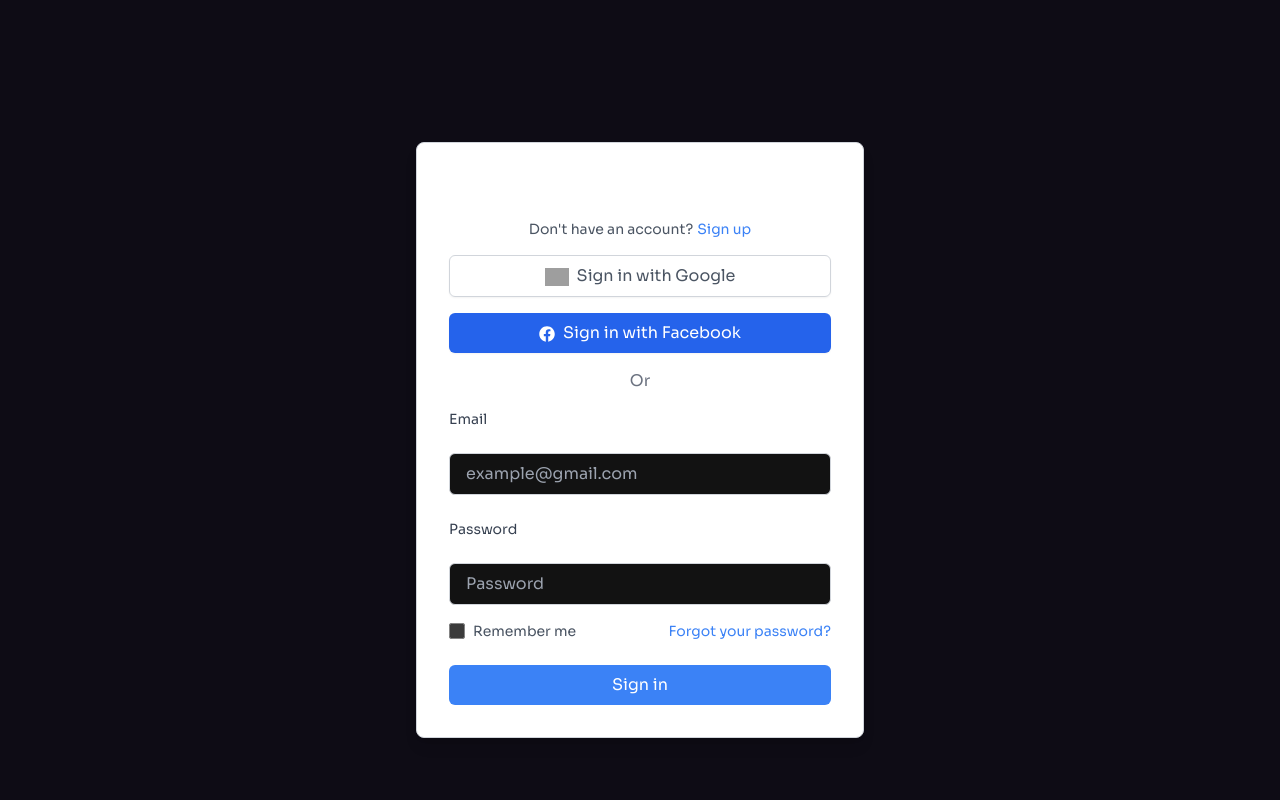
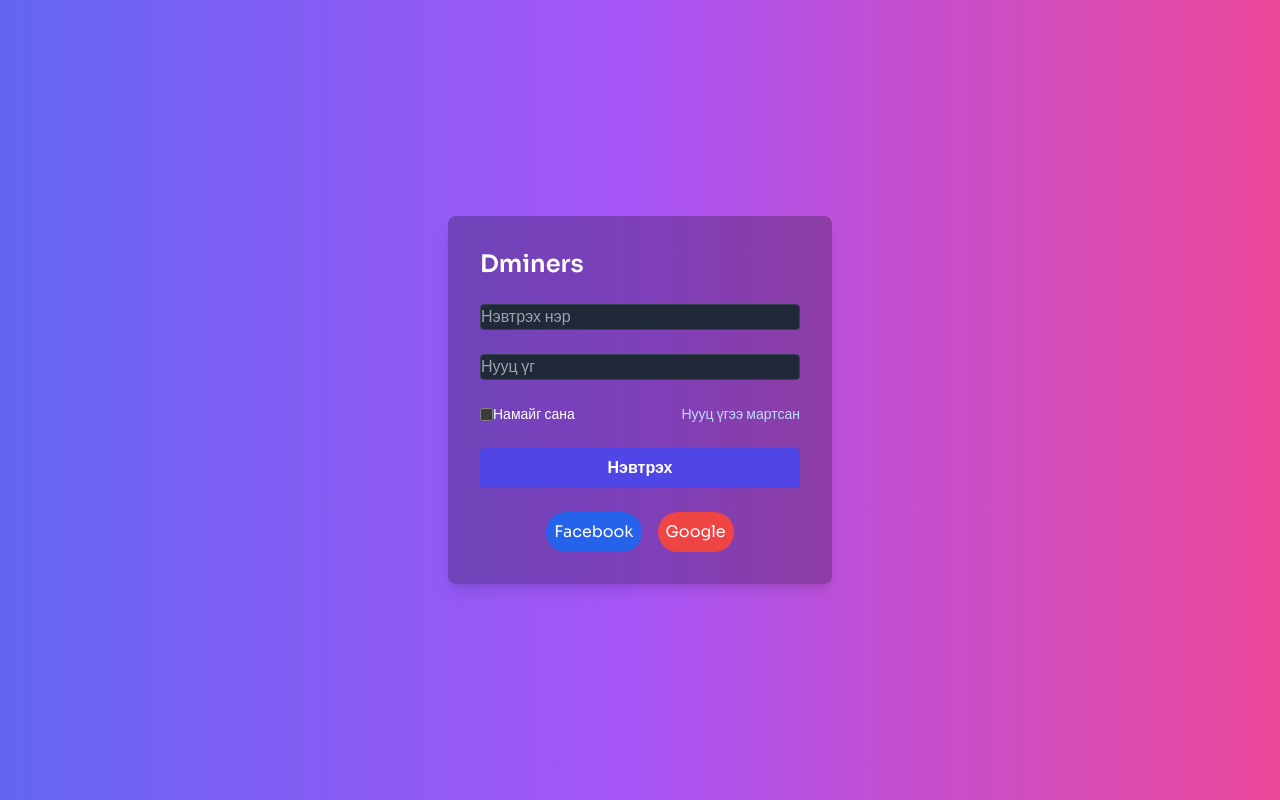
Before and after one commit to brainGP/Miners, a React (Vite) app: page /login in a window 1280 px wide. Built offline with nearby package versions, Linux system fonts and the light colour scheme; grey boxes are pictures that could not be loaded.

Commit message:
Header Done

```diff
--- a/src/components/Header.jsx
+++ b/src/components/Header.jsx
@@ -80,7 +80,7 @@
     >
       <div className="flex items-center px-5 lg:px-7.5 xl:px-10 max-lg:py-4">
         <a className="block w-[12rem] xl:mr-8" href="/">
-          <img src={brainwave} width={190} height={40} alt="Brainwave" />
+          <img src={brainwave} width={190} height={200} alt="Brainwave" />
         </a>
 
         <nav
--- a/src/components/Login.jsx
+++ b/src/components/Login.jsx
@@ -31,100 +31,41 @@
   };
 
   return (
-    <div className="min-h-screen flex items-center justify-center pt-20">
-      <div className="max-w-md w-full mx-auto bg-white p-8 border border-gray-300 rounded-lg shadow-lg">
-        <h1 className="text-xl font-bold text-center mb-4">
-          Let's get started
-        </h1>
-        <p className="text-center text-sm text-gray-600 mb-4">
-          Don't have an account?
-          <Link to="/register" className="text-blue-500 hover:underline ml-1">
-            Sign up
-          </Link>
-        </p>
-        <div className="space-y-4">
-          <a
-            href="https://www.google.com"
-            className="block w-full py-2 px-4 border border-gray-300 rounded-md shadow-sm text-center text-gray-600 hover:bg-gray-50"
-          >
-            <img
-              src="/images/google.png"
-              alt="Google sign-in"
-              className="inline-block mr-2"
-              width={24}
-            />
-            Sign in with Google
-          </a>
-          <a
-            href="https://www.facebook.com"
-            className="block w-full py-2 px-4 bg-blue-600 text-white rounded-md shadow-sm text-center hover:bg-blue-700"
-          >
-            <FaFacebook className="inline mr-2" />
-            Sign in with Facebook
-          </a>
+    <div className="min-h-screen flex items-center justify-center bg-gradient-to-r from-indigo-500 via-purple-500 to-pink-500">
+      <div className="bg-black bg-opacity-25 p-8 rounded-lg shadow-lg max-w-sm w-full">
+        <div className="flex flex-col space-y-6">
+          <h1 className="text-white text-2xl font-bold">Dminers</h1>
+          <input
+            type="text"
+            placeholder="Нэвтрэх нэр"
+            className="input text-white bg-gray-800 rounded border border-gray-700"
+          />
+          <input
+            type="password"
+            placeholder="Нууц үг"
+            className="input text-white bg-gray-800 rounded border border-gray-700"
+          />
+          <div className="flex items-center justify-between">
+            <label className="flex items-center text-sm text-white">
+              <input type="checkbox" className="checkbox" />
+              Намайг сана
+            </label>
+            <a href="#" className="text-sm text-blue-200 hover:text-blue-400">
+              Нууц үгээ мартсан
+            </a>
+          </div>
+          <button className="btn bg-indigo-600 hover:bg-indigo-700 text-white font-bold py-2 px-4 rounded">
+            Нэвтрэх
+          </button>
+          <div className="flex justify-center space-x-4">
+            <button className="p-2 rounded-full text-white bg-blue-600">
+              <i className="fab fa-facebook-f"></i> Facebook
+            </button>
+            <button className="p-2 rounded-full text-white bg-red-500">
+              <i className="fab fa-google"></i> Google
+            </button>
+          </div>
         </div>
-        <p className="text-center text-gray-500 my-4">Or</p>
-        <form
-          onSubmit={(e) => {
-            e.preventDefault();
-            onSubmit();
-          }}
-        >
-          <div className="space-y-6">
-            <label
-              htmlFor="email"
-              className="block text-sm font-medium text-gray-700"
-            >
-              Email
-            </label>
-            <input
-              type="text"
-              id="email"
-              name="email"
-              autoComplete="email"
-              required
-              className="w-full px-4 py-2 border border-gray-300 rounded-md focus:ring-blue-500 focus:border-blue-500"
-              onChange={onchangeEmail}
-              placeholder="example@gmail.com"
-            />
-            <label
-              htmlFor="password"
-              className="block text-sm font-medium text-gray-700"
-            >
-              Password
-            </label>
-            <input
-              type="password"
-              id="password"
-              name="password"
-              required
-              className="w-full px-4 py-2 border border-gray-300 rounded-md focus:ring-blue-500 focus:border-blue-500"
-              onChange={onchangePassword}
-              placeholder="Password"
-            />
-          </div>
-          <div className="flex justify-between items-center mt-4">
-            <label className="flex items-center text-sm text-gray-600">
-              <input
-                type="checkbox"
-                className="form-checkbox h-4 w-4 text-blue-600"
-              />
-              <span className="ml-2">Remember me</span>
-            </label>
-            <Link
-              to="/forgot-password"
-              className="text-sm text-blue-500 hover:underline"
-            >
-              Forgot your password?
-            </Link>
-          </div>
-          <button
-            type="submit"
-            className="mt-6 w-full bg-blue-500 text-white py-2 px-4 rounded-md hover:bg-blue-600"
-          >
-            Sign in
-          </button>
-        </form>
       </div>
     </div>
   );
```
Also changed, not shown: src/assets/brainwave.svg, src/assets/logo.svg (added).
